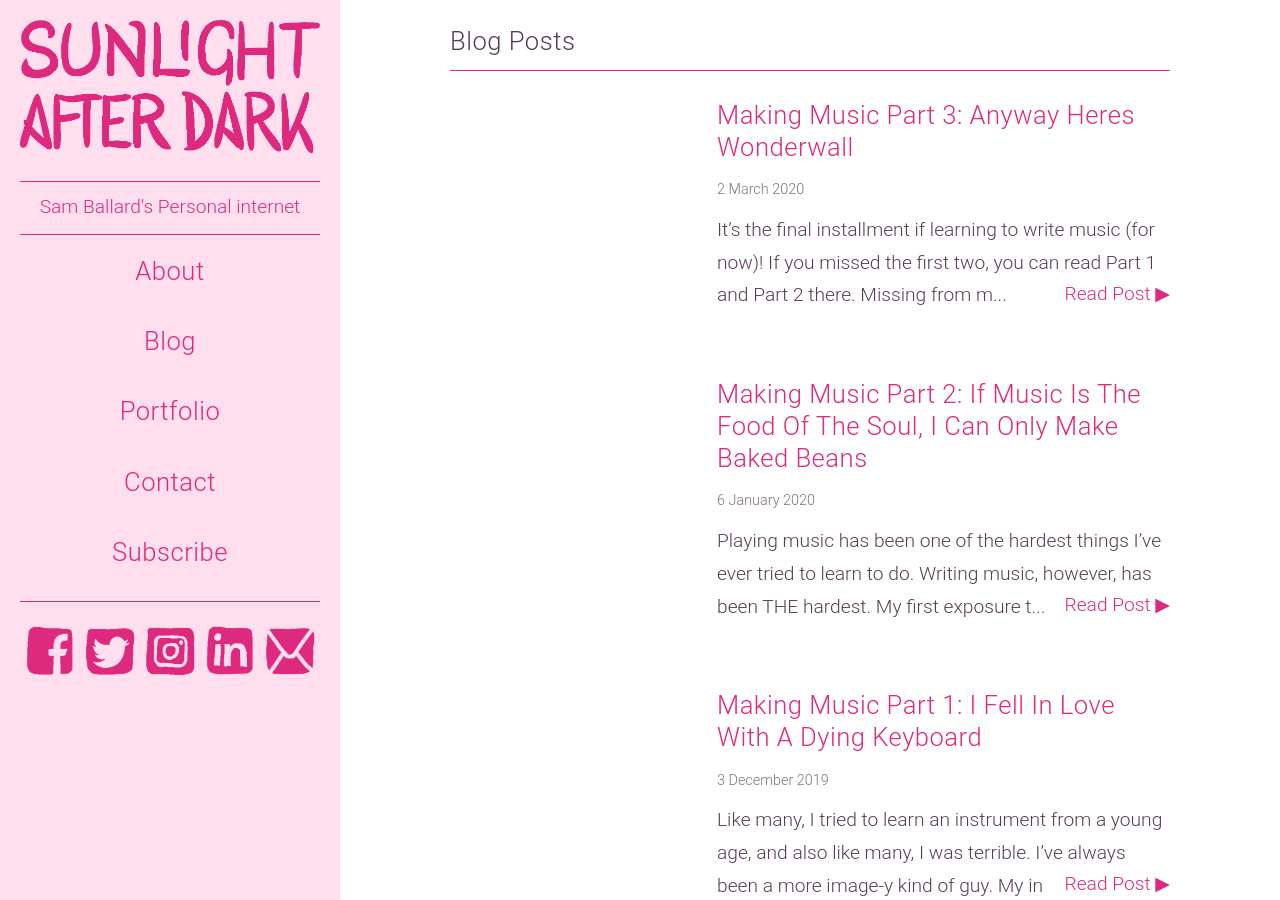
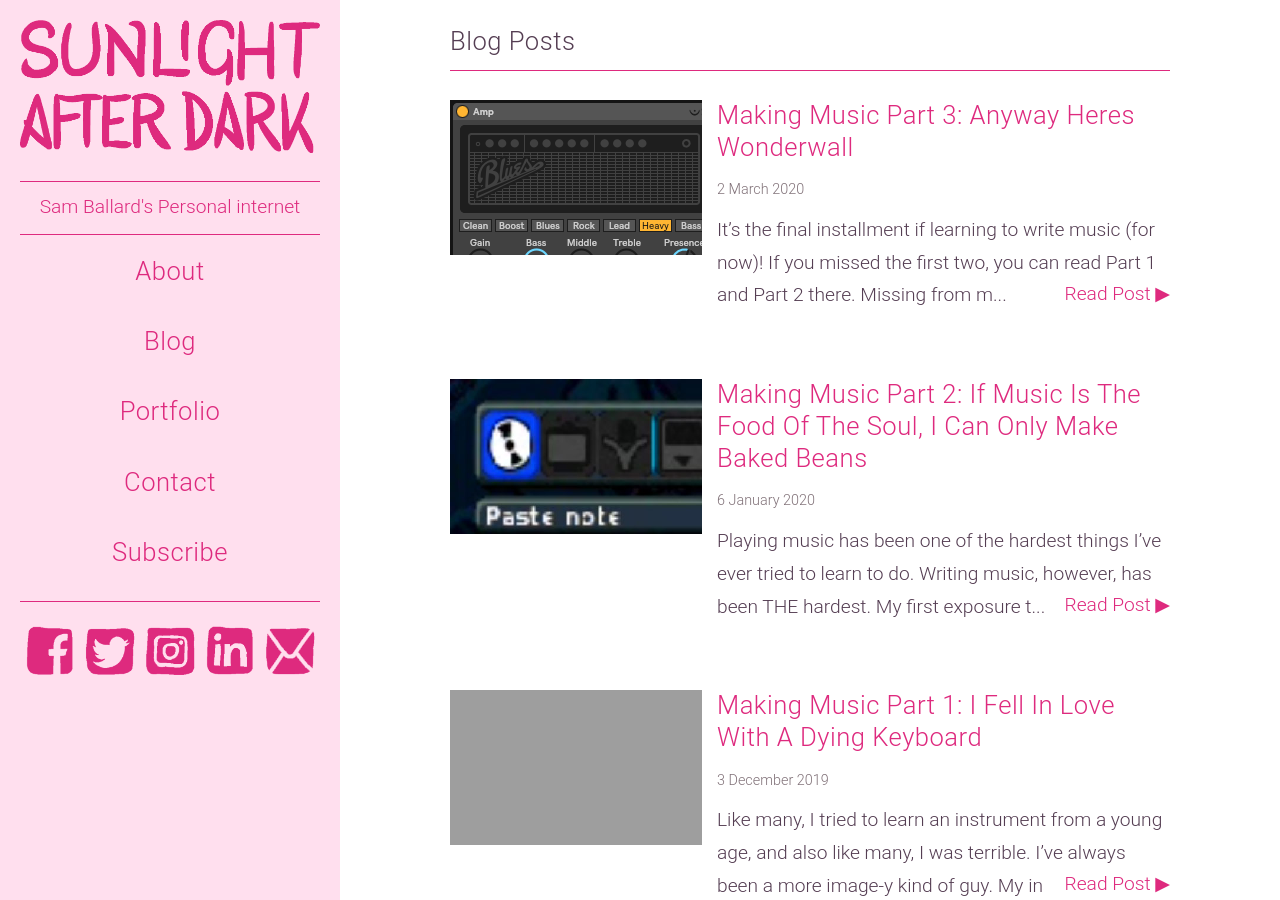
Before and after one commit to BaronBlackmore/SunlightAfterDark, a Jekyll site: the page built from blog.html, in a window 1280 px wide and 900 px high. Built offline with Jekyll 4.4.1, drawn with Linux system fonts in a browser that asks for light colours; comment, search, counter and statistics services are not loaded.

Commit message:
perhaps fix

```diff
--- a/blog.html
+++ b/blog.html
@@ -20,7 +20,7 @@ layout: default
 		<li>
 			<div class="post-preview">
 				<a class="image-preview" href="{{post.url}}">
-				<div style="height: auto; background-image: url('images/{{ post.url | replace: '/' , '-' | remove_first: '-' | remove: '.html' }}.png');">
+				<div style="height: 100%; background-image: url('images/{{ post.url | replace: '/' , '-' | remove_first: '-' | remove: '.html' }}.png');">
 				</div>
 				</a>
 
--- a/css/main.css
+++ b/css/main.css
@@ -341,6 +341,11 @@
 	flex-direction: row;
 }
 
+.image-preview a{
+	height: auto;
+	/*margin: 0;*/
+}
+
 .post-list .post-preview{
 	height: auto;
 }
@@ -351,7 +356,7 @@
 	background-size: cover;
 	background-repeat: no-repeat;
 	flex: 0 0 252px;
-	margin: 0.5em 0;
+	/*margin: 0.5em 0;*/
 }
 
 .text-preview{
```
